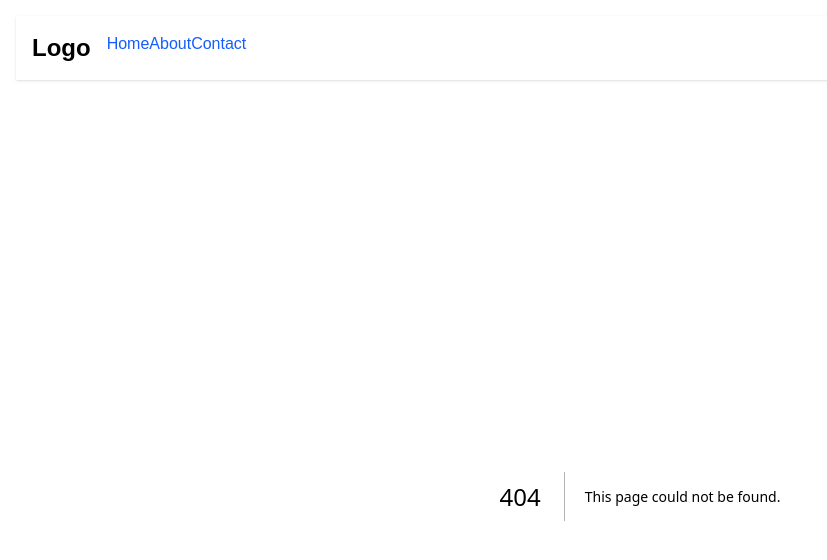
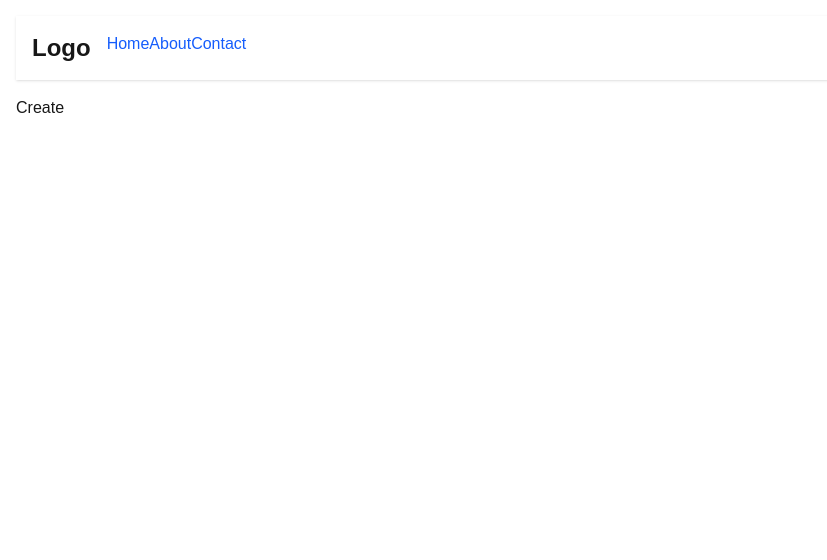
Before and after one commit to AleksandrKompanetc/next_app, a Next.js app: page /create in a window 1280 px wide. Before the commit this address had no page. Shown: the top 560 px of the page, without its empty margins (0-827 px from the left). Built offline with nearby package versions, Linux system fonts and the light colour scheme.

Commit message:
created Create component

```diff
--- /dev/null
+++ b/src/app/create/page.tsx
@@ -0,0 +1,7 @@
+export default function Create() {
+  return (
+    <div>
+      <h1>Create</h1>
+    </div>
+  )
+}
```
